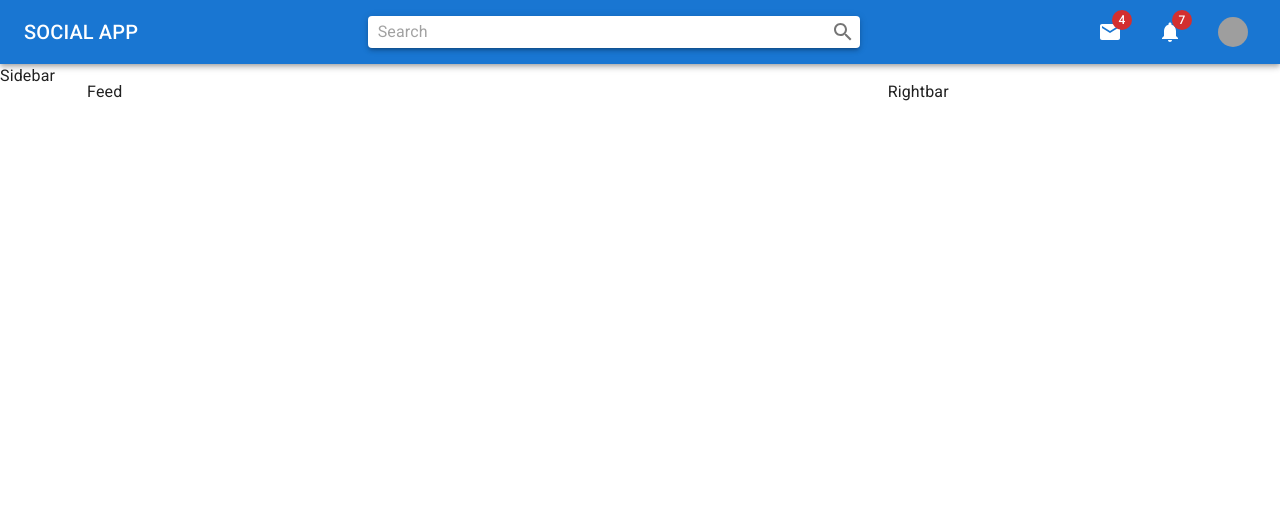
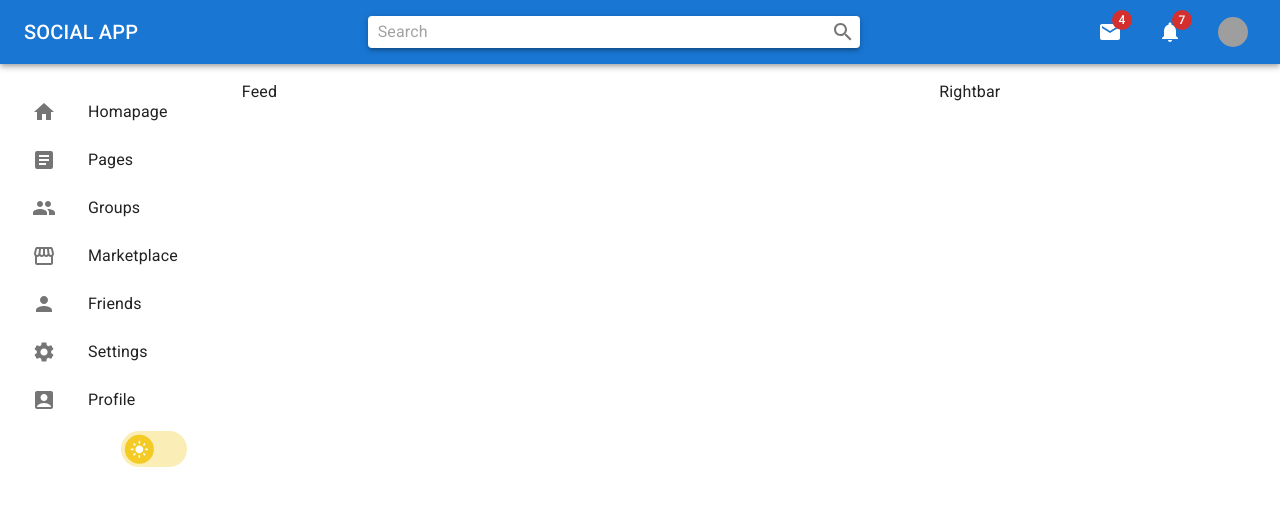
Before and after one commit to RealStankle/Social-Media-App, a React (Vite) app: page / in a window 1280 px wide. Shown: the top 506 px of the page. Built offline with nearby package versions, Linux system fonts and the light colour scheme; grey boxes are pictures that could not be loaded.

Commit message:
feat: add Sidebar component content

```diff
--- a/src/components/Sidebar.jsx
+++ b/src/components/Sidebar.jsx
@@ -1,7 +1,152 @@
-import React from 'react';
+import {
+  Box,
+  List,
+  ListItem,
+  ListItemButton,
+  ListItemIcon,
+  ListItemText,
+  styled,
+  Switch,
+} from '@mui/material';
+import {
+  AccountBox,
+  Article,
+  DarkMode,
+  Group,
+  Home,
+  LightMode,
+  Person,
+  Settings,
+  Storefront,
+} from '@mui/icons-material';
 
-const Sidebar = () => {
-  return <div>Sidebar</div>;
+const DarkModeSwitch = styled(Switch)(({ theme }) => ({
+  width: 80,
+  height: 34,
+  padding: 7,
+  overflow: 'visible',
+  '& .MuiSwitch-switchBase': {
+    margin: 1,
+    padding: 0,
+    transform: 'translate(34%, 34%)',
+    '&.Mui-checked': {
+      transform: 'translate(132%, 34%)',
+      color: '#fff',
+      '& + .MuiSwitch-track': {
+        opacity: 1,
+        backgroundColor:
+          theme.palette.mode === 'dark'
+            ? 'hsl(198, 90%, 15%)'
+            : 'hsl(48, 90%, 85%)',
+        borderRadius: 20,
+      },
+    },
+  },
+  '& .MuiSvgIcon-root': {
+    backgroundColor:
+      theme.palette.mode === 'dark'
+        ? 'hsl(198, 90%, 55%)'
+        : 'hsl(48, 90%, 55%)',
+    width: 29,
+    height: 29,
+    borderRadius: '50%',
+    padding: 5,
+  },
+  '& .MuiSwitch-track': {
+    height: 36,
+    opacity: 1,
+    backgroundColor:
+      theme.palette.mode === 'dark'
+        ? 'hsl(198, 90%, 15%)'
+        : 'hsl(48, 90%, 85%)',
+    borderRadius: 20,
+  },
+}));
+
+const Sidebar = ({ setThemeMode }) => {
+  return (
+    <Box
+      sx={{
+        flex: 1,
+        p: 2,
+        display: { xs: 'none', sm: 'block' },
+      }}
+    >
+      <List>
+        <ListItem disablePadding>
+          <ListItemButton component="a" href="#">
+            <ListItemIcon>
+              <Home />
+            </ListItemIcon>
+            <ListItemText primary="Homapage" />
+          </ListItemButton>
+        </ListItem>
+        <ListItem disablePadding>
+          <ListItemButton component="a" href="#">
+            <ListItemIcon>
+              <Article />
+            </ListItemIcon>
+            <ListItemText primary="Pages" />
+          </ListItemButton>
+        </ListItem>
+        <ListItem disablePadding>
+          <ListItemButton component="a" href="#">
+            <ListItemIcon>
+              <Group />
+            </ListItemIcon>
+            <ListItemText primary="Groups" />
+          </ListItemButton>
+        </ListItem>
+        <ListItem disablePadding>
+          <ListItemButton component="a" href="#">
+            <ListItemIcon>
+              <Storefront />
+            </ListItemIcon>
+            <ListItemText primary="Marketplace" />
+          </ListItemButton>
+        </ListItem>
+        <ListItem disablePadding>
+          <ListItemButton component="a" href="#">
+            <ListItemIcon>
+              <Person />
+            </ListItemIcon>
+            <ListItemText primary="Friends" />
+          </ListItemButton>
+        </ListItem>
+        <ListItem disablePadding>
+          <ListItemButton component="a" href="#">
+            <ListItemIcon>
+              <Settings />
+            </ListItemIcon>
+            <ListItemText primary="Settings" />
+          </ListItemButton>
+        </ListItem>
+        <ListItem disablePadding>
+          <ListItemButton component="a" href="#">
+            <ListItemIcon>
+              <AccountBox />
+            </ListItemIcon>
+            <ListItemText primary="Profile" />
+          </ListItemButton>
+        </ListItem>
+        <ListItem
+          disablePadding
+          sx={{
+            display: 'flex',
+            alignItems: 'center',
+            justifyContent: 'flex-end',
+          }}
+        >
+          <DarkModeSwitch
+            size="medium"
+            icon={<LightMode />}
+            checkedIcon={<DarkMode />}
+            onChange={(e) => setThemeMode(e.target.checked ? 'dark' : 'light')}
+          />
+        </ListItem>
+      </List>
+    </Box>
+  );
 };
 
 export default Sidebar;
```
